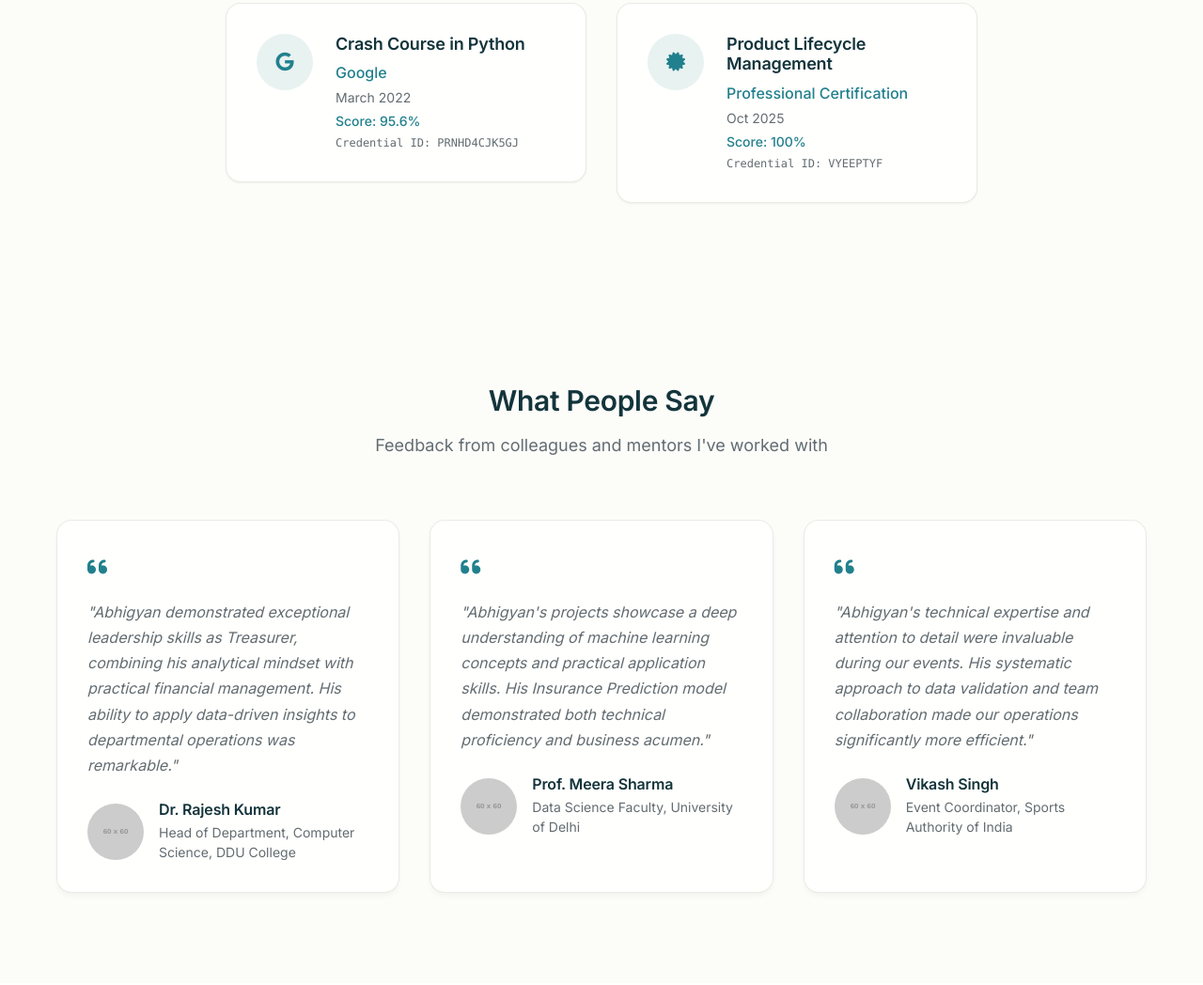
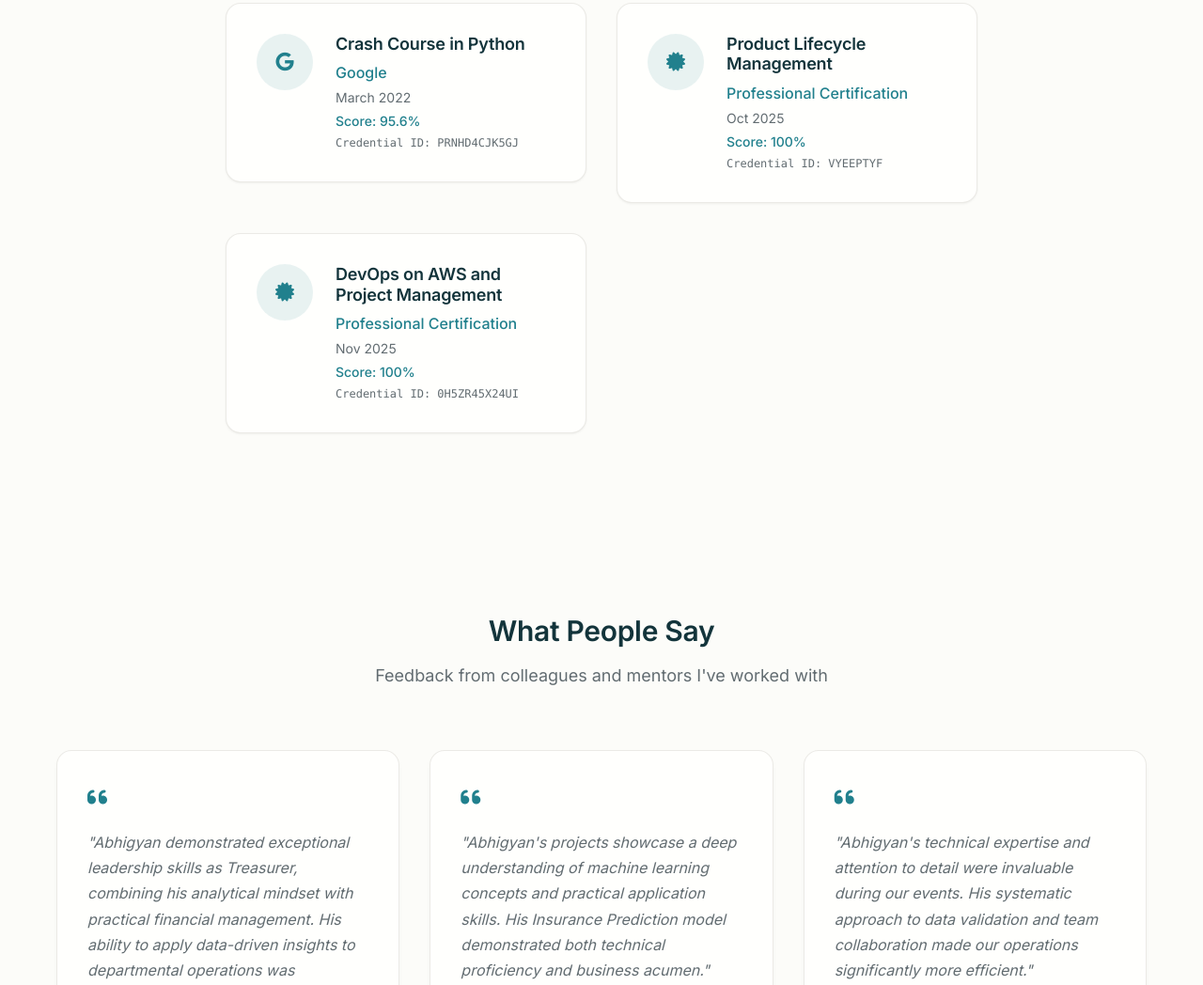
Before and after one commit to abhigyanmishra22/abhigyanmishra22.github.io, a plain HTML site: page index.html in a window 1280 px wide. Shown: the part 5227-6275 px from the top of the page at 94% size. Drawn offline with Linux system fonts and the light colour scheme; placeholder pictures from the web are drawn by us.

Commit message:
Add certification details for DevOps on AWS

```diff
--- a/index.html
+++ b/index.html
@@ -585,6 +585,21 @@
                     </div>
                 </div>
                 </a>
+                </a>
+                <a href="https://www.coursera.org/account/accomplishments/verify/0H5ZR45X24UI" target="_blank" rel="noopener noreferrer" style="text-decoration:none;color:inherit;">
+                <div class="certification-card">
+                    <div class="certification-icon">
+                        <i class="fas fa-certificate"></i>
+                    </div>
+                    <div class="certification-content">
+                        <h3>DevOps on AWS and Project Management</h3>
+                        <div class="certification-issuer">Professional Certification</div>
+                        <div class="certification-date">Nov 2025</div>
+                        <div class="certification-score">Score: 100%</div>
+                        <div class="certification-id">Credential ID: 0H5ZR45X24UI</div>
+                    </div>
+                </div>
+                </a>
             </div>
         </div>
     </section>
```
